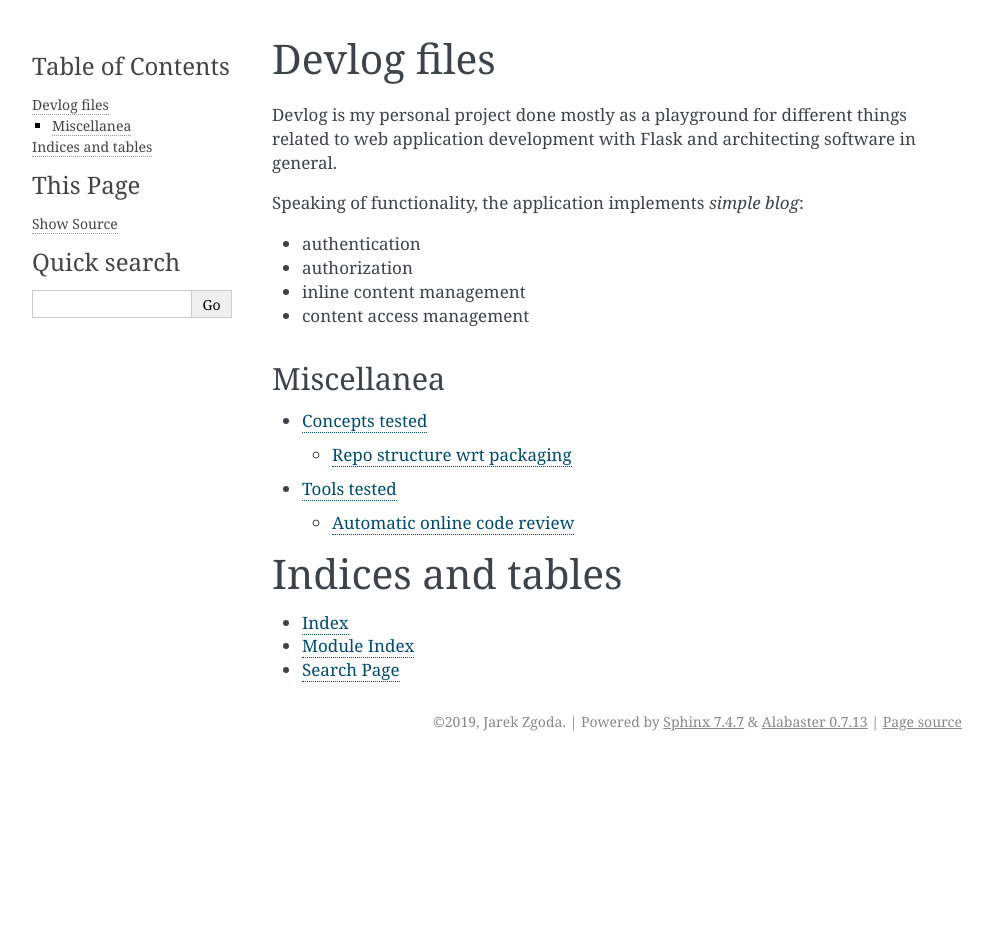
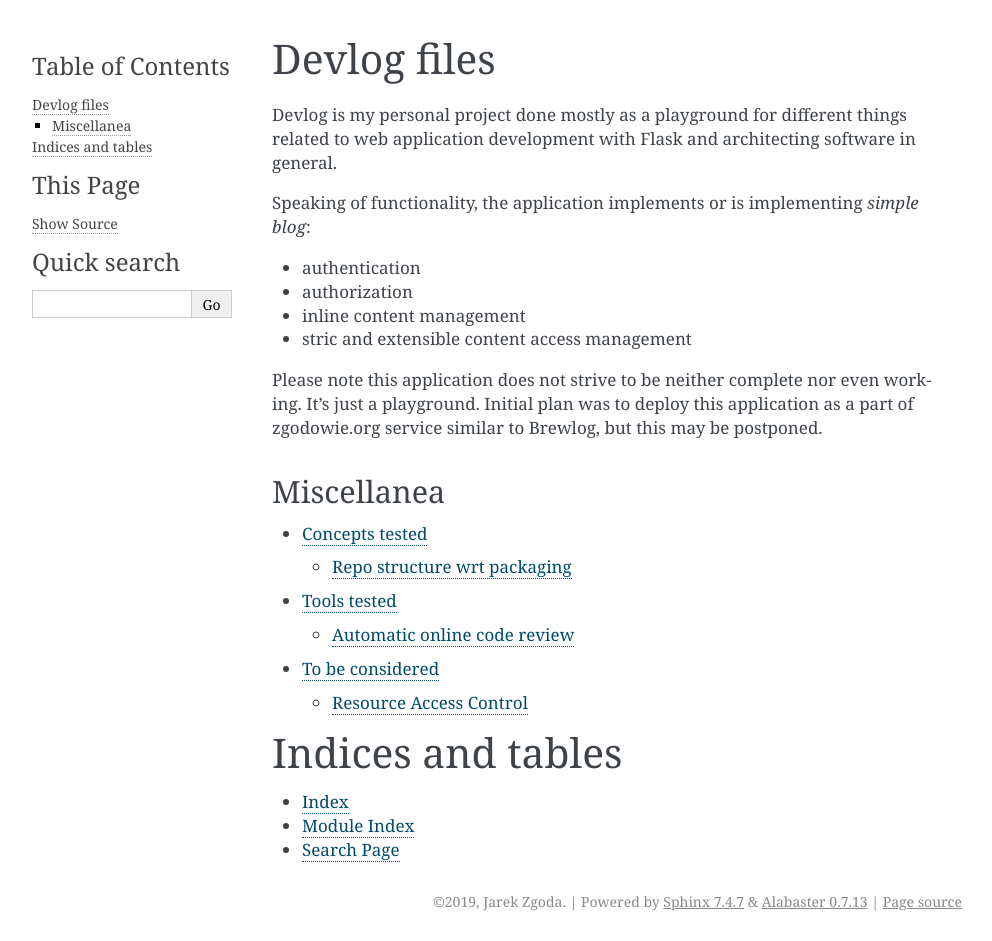
Before and after one commit to zgoda/devlog, a Sphinx documentation site: the page built from docs/index.rst, in a window 1280 px wide. Shown: the whole page, without its empty margins (148-1140 px from the left). Built offline with Sphinx 7.4.7, drawn with Linux system fonts in a browser that asks for light colours; before the commit the page ends 900 px from its top, so only the background shows below that.

```diff
--- a/docs/index.rst
+++ b/docs/index.rst
@@ -5,12 +5,17 @@ Devlog is my personal project done mostly as a playground for different things
 related to web application development with Flask and architecting software in
 general.
 
-Speaking of functionality, the application implements *simple blog*:
+Speaking of functionality, the application implements or is implementing
+*simple blog*:
 
 * authentication
 * authorization
 * inline content management
-* content access management
+* stric and extensible content access management
+
+Please note this application does not strive to be neither complete nor even
+working. It's just a playground. Initial plan was to deploy this application as
+a part of zgodowie.org service similar to Brewlog, but this may be postponed.
 
 Miscellanea
 -----------
--- a/src/devlog/templates/macros/forms.jinja
+++ b/src/devlog/templates/macros/forms.jinja
@@ -18,7 +18,7 @@
 <div class="form-group row">
   <div class="offset-sm-2 col-sm-10">
     {% for button in buttons %}
-    {{ button.render() }}
+    {{ button.render() }}&nbsp;
     {% endfor %}
   </div>
 </div>
```
Also changed, not shown: other parts of docs/index.rst (+1 -0 lines), docs/tbc.rst (added, +11 -0 lines), 1 other file.
